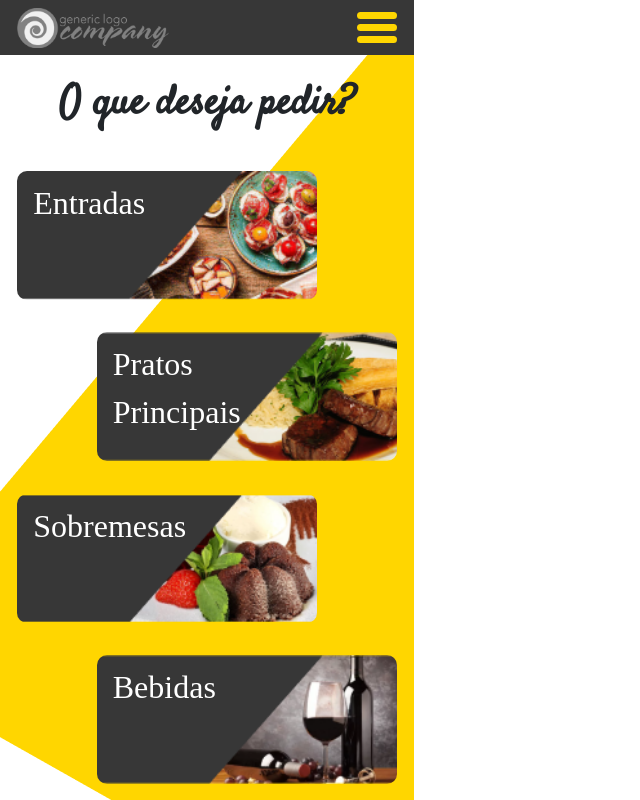
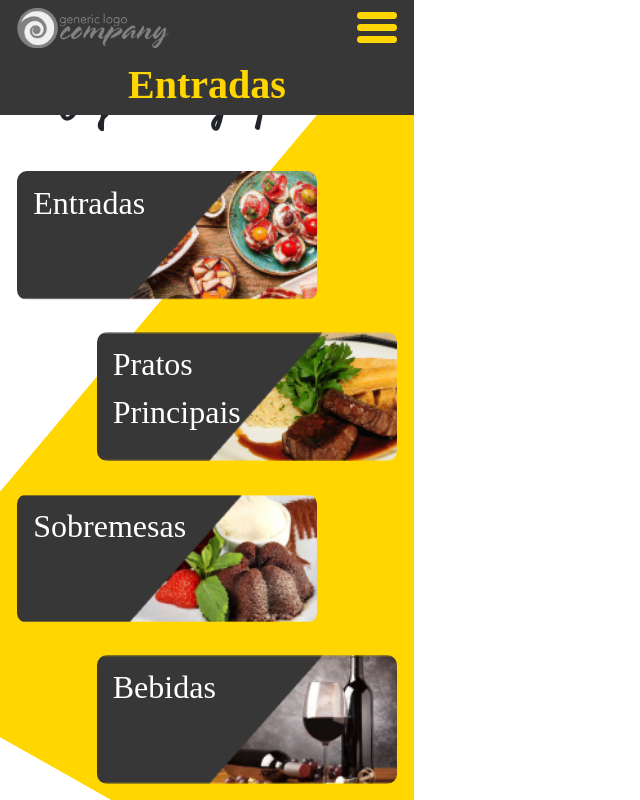
Before and after one commit to PedroheFagundes/online-menu, a Next.js app in the folder client/: page / in a window 1280 px wide. Shown: the whole page, without its empty margins (0-640 px from the left). Built offline with nearby package versions, Linux system fonts and the light colour scheme; a web font is replaced by a local one.

Commit message:
NavBar update

```diff
--- a/client/components/NavBar.tsx
+++ b/client/components/NavBar.tsx
@@ -19,8 +19,8 @@ const NavBar: NextPage = () => {
   }
 
   return (
-    <div className='position-fixed container-fluid d-flex align-items-center justify-content-center p-0 || z-front bg-standart-dark w414 h55 '>
-        <div className="col-11 d-flex align-items-center justify-content-between">
+    <div className='position-fixed container-fluid d-flex align-items-center justify-content-between p-0 flex-column || z-front bg-standart-dark w414 h115 '>
+        <div className="col-11 mt-2 d-flex align-items-center justify-content-between">
             <Link href="/" passHref>
             <div id='nav-bar-logo' className="position-relative || w152 h40">
                 <Image
@@ -34,6 +34,7 @@ const NavBar: NextPage = () => {
             </Link>
             <div onClick={() => toggleNavBar()} className='m-0 d-flex row || w40 h40'><div className='bg-standart rounded mt-1 || h7'></div><div className='bg-standart rounded || h7'></div><div className='bg-standart rounded || h7'></div></div>
         </div>
+				<div className="col-12 fw-bold text-center || color-standart fs40 font-inknut">Entradas</div>
     </div>
   )
 }
--- a/client/pages/starters.tsx
+++ b/client/pages/starters.tsx
@@ -73,8 +73,7 @@ const Starters: NextPage = () => {
 	return (
 		<div className="container-fluid p-0 || bg w414 h100pc">
 			<div className=" d-flex justify-content-center row">
-				<div className="h55" />
-				<div className="col-11 fw-bold text-center mt-3 || fs40 font-inknut color-standart">Entradas</div>
+				<div className="h115" />
 				<div className="col-11 d-flex flex-column || w414 h100pc">
 					<div> {productShow} </div>
 				</div>
--- a/client/styles/globals.css
+++ b/client/styles/globals.css
@@ -69,8 +69,16 @@ input, textarea {
   background-color: #FFD600;
 }
 
+.color-neutral {
+  color: #6B6B6B;
+}
+
+.color-neutral-dark {
+  color: #373737;
+}
+
 .color-standart {
-  color: #6B6B6B;
+  color: #FFD600;
 }
 
 /* Font Size */
@@ -109,6 +117,10 @@ input, textarea {
 
 .h100 {
   height: 100px;
+}
+
+.h115 {
+  height: 115px;
 }
 
 /* Positions */
```
